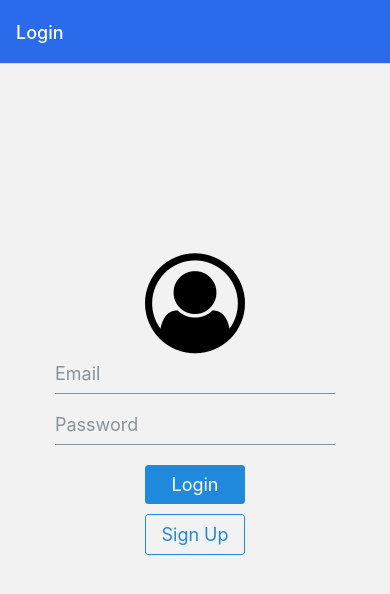
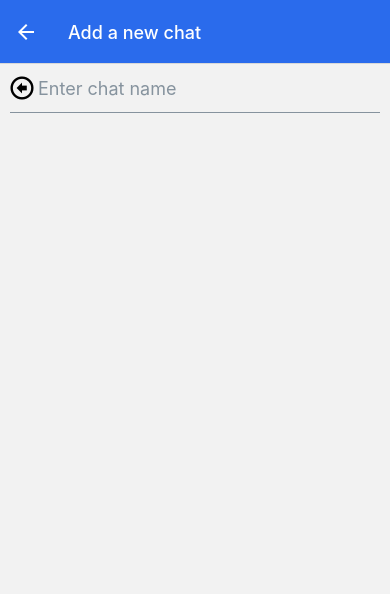
Before and after one commit to pasztor-andras/ChatApp, a React Native app: screen /AddChat in a window 390 px wide. Shown: the top 594 px of the page. Built offline with nearby package versions, Linux system fonts and the light colour scheme; no server answers.

Commit message:
create new chatscreen

```diff
--- a/App.js
+++ b/App.js
@@ -1,11 +1,12 @@
-import { StatusBar } from "expo-status-bar";
-import { StyleSheet, Text, View } from "react-native";
+import { StyleSheet } from "react-native";
 import { NavigationContainer } from "@react-navigation/native";
 import { createNativeStackNavigator } from '@react-navigation/native-stack';
+
 //----Screens----//
 import LoginScreen from "./screens/LoginScreen";
 import RegisterScreen from "./screens/RegisterScreen";
 import HomeScreen from "./screens/HomeScreen";
+import AddChatScreen from "./screens/AddChatScreen";
 
 const Stack = createNativeStackNavigator();
 
@@ -23,6 +24,7 @@ export default function App() {
         <Stack.Screen name="Login" component={LoginScreen} />
         <Stack.Screen name="Register" component={RegisterScreen} />
         <Stack.Screen name="Home" component={HomeScreen} />
+        <Stack.Screen name="AddChat" component={AddChatScreen} />
       </Stack.Navigator>
     </NavigationContainer>
   );
--- /dev/null
+++ b/screens/AddChatScreen.js
@@ -0,0 +1,49 @@
+import { StyleSheet, Text, TouchableOpacity, View } from 'react-native'
+import React, { useLayoutEffect, useState } from 'react'
+import { Input } from 'react-native-elements';
+import { Entypo } from '@expo/vector-icons';
+import { db } from '../firebase';
+
+const AddChatScreen = ({ navigation }) => {
+    const [input, setInput] = useState("")
+
+
+    const createChat = async () => {
+        await db.collection("chats").add({
+            chatName: input
+        }).then(() => {
+            navigation.goBack()
+        }).catch((error) => alert(error))
+    }
+
+  useLayoutEffect(() => {
+    navigation.setOptions({
+        title: "Add a new chat",
+        headerBackTitle: "Chats"
+    })
+  }, [navigation]);
+
+    return (
+    <View style={styles.container}>
+      <Input
+      placeholder='Enter chat name'
+      value={input}
+      onChangeText={(text) => setInput(text)}
+      onSubmitEditing={createChat}
+      leftIcon={
+        <TouchableOpacity onPress={createChat}>
+            <Entypo name="arrow-with-circle-left" size={24} color="black" />
+        </TouchableOpacity>
+      }
+      ></Input>
+    </View>
+  )
+}
+
+export default AddChatScreen
+
+const styles = StyleSheet.create({
+    container: {
+
+    }
+})
```
